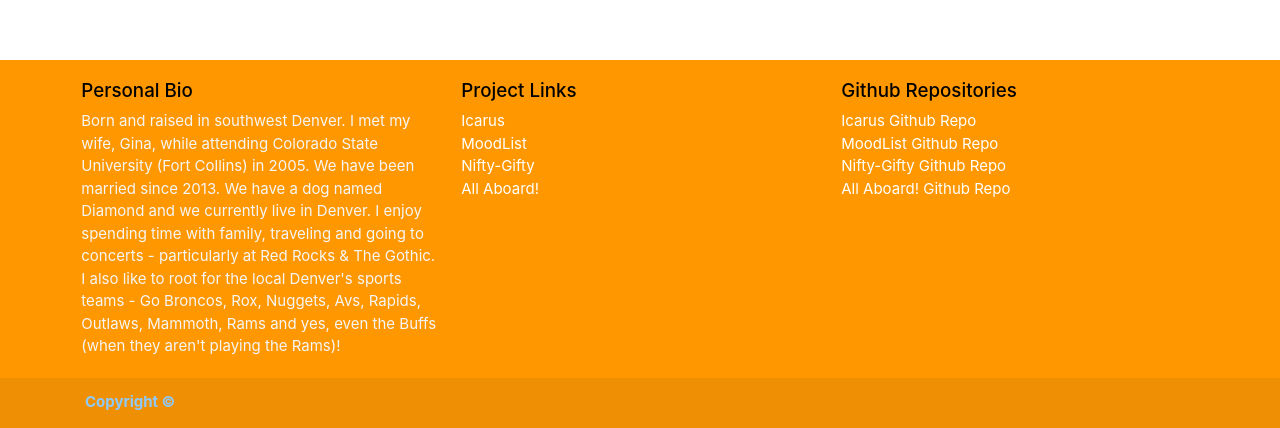
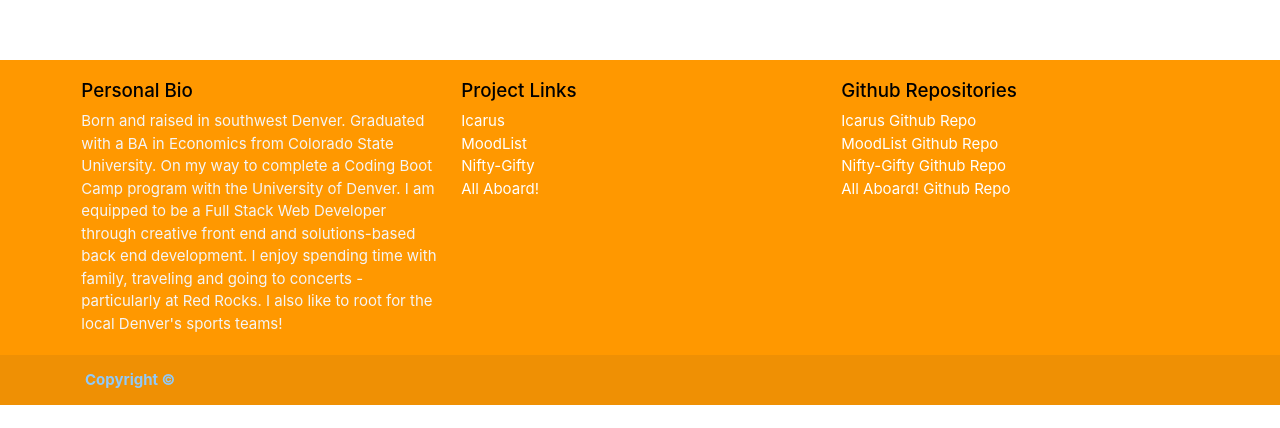
Before and after one commit to BVega03/BVega-BioPage, a plain HTML site: page contact.html in a window 1280 px wide. Shown: the part 734-1162 px from the top of the page. After the commit the page ends 1139 px from the top, so only its background shows below. Drawn offline with nearby package versions, Linux system fonts and the light colour scheme.

Commit message:
updated bio

```diff
--- a/contact.html
+++ b/contact.html
@@ -62,15 +62,9 @@
           <strong>
             <h5 class="black-text">Personal Bio</h5>
           </strong>
-          <p class="grey-text text-lighten-4">Born and raised in southwest Denver. I met my wife, Gina, while attending
-            Colorado State University (Fort Collins) in 2005.
-            We have
-            been married since 2013. We have a dog named Diamond and
-            we currently live in Denver.
+          <p class="grey-text text-lighten-4">Born and raised in southwest Denver. Graduated with a BA in Economics from Colorado State University. On my way to complete a Coding Boot Camp program with the University of Denver. I am equipped to be a Full Stack Web Developer through creative front end and solutions-based back end development.
 
-            I enjoy spending time with family, traveling and going to concerts - particularly at Red Rocks &
-            The Gothic. I also like to root for the local Denver's sports teams - Go Broncos, Rox, Nuggets, Avs,
-            Rapids, Outlaws, Mammoth, Rams and yes, even the Buffs (when they aren't playing the Rams)!
+            I enjoy spending time with family, traveling and going to concerts - particularly at Red Rocks. I also like to root for the local Denver's sports teams!
           </p>
 
 
```
Also changed, not shown: index.html (+2 -8 lines), portfolio.html (+2 -8 lines).
